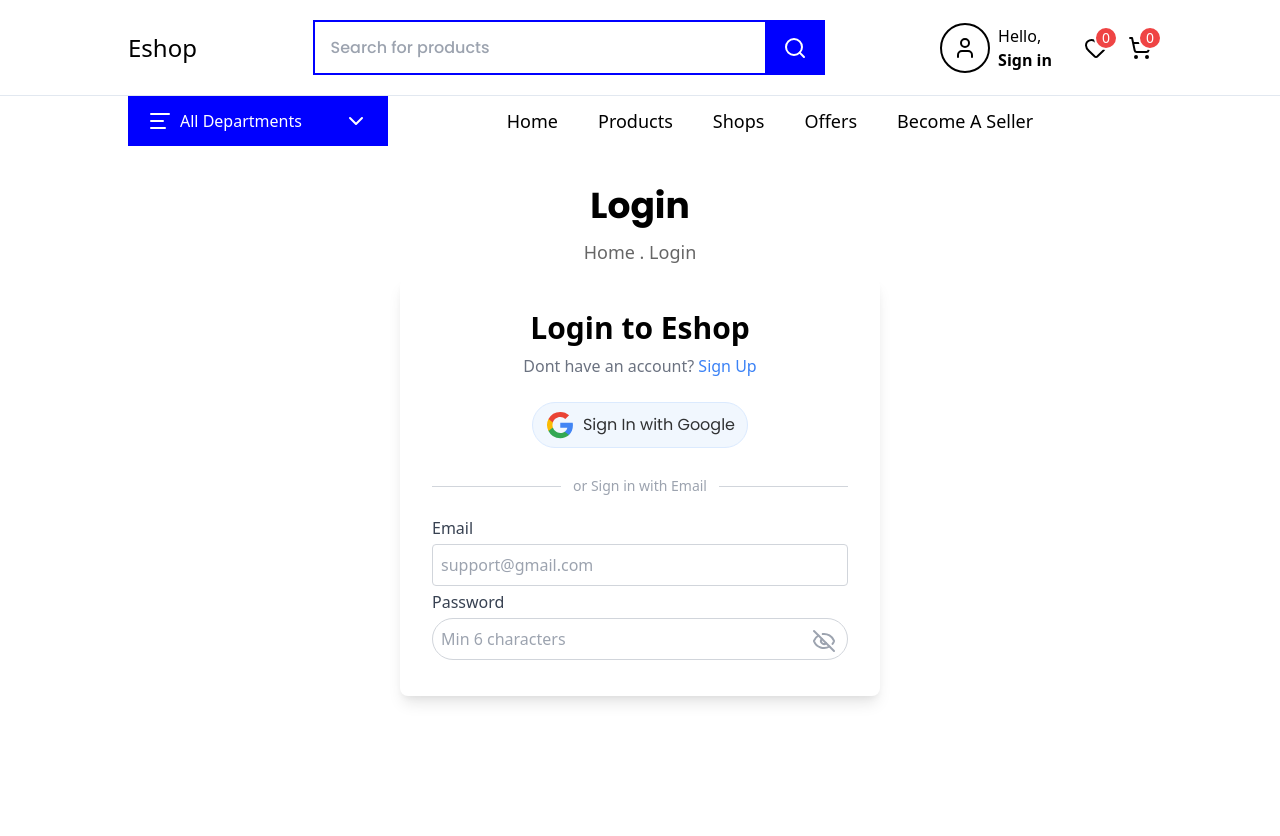
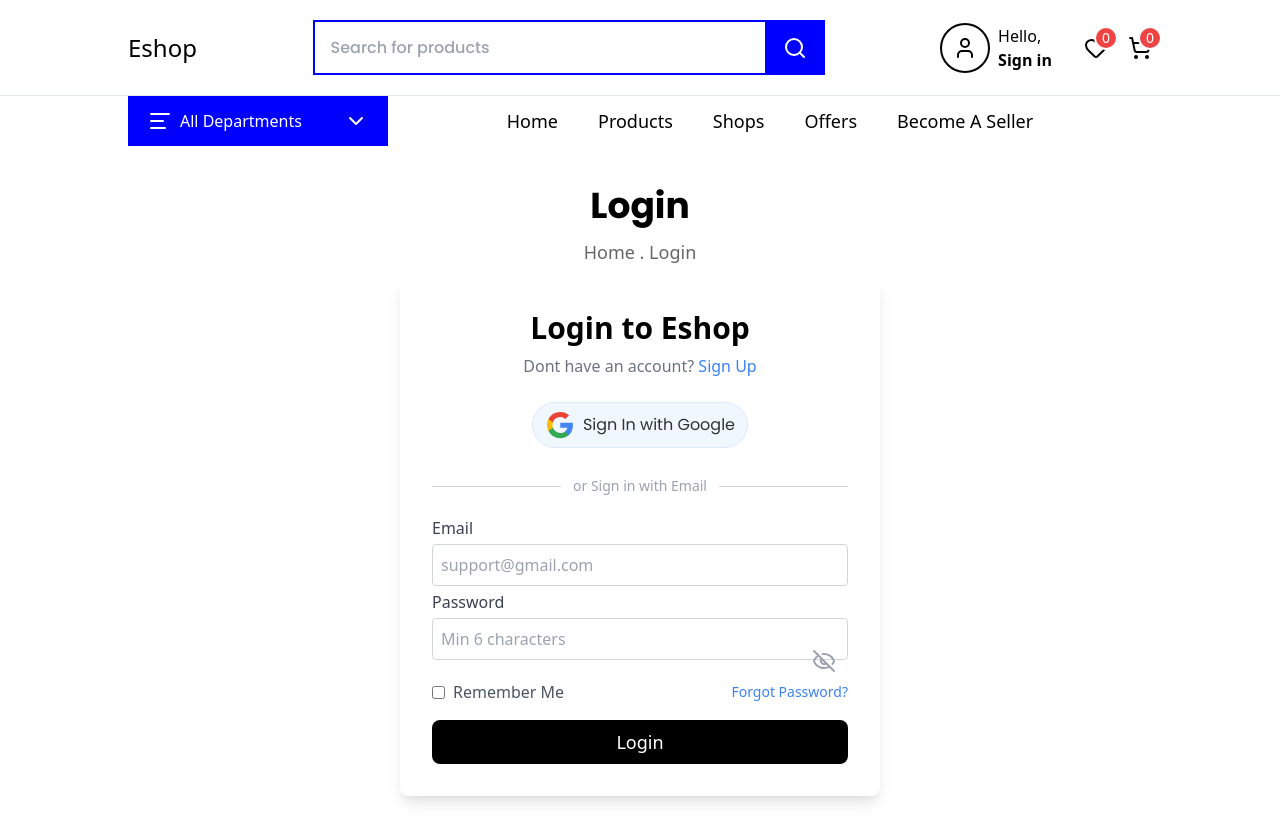
Before and after one commit to AntonKuzmenko05/multi-vendor_E-Commerce, a Next.js app in the folder apps/user-ui/: page /login in a window 1280 px wide. Built offline with nearby package versions, Linux system fonts and the light colour scheme.

Commit message:
Login page is done

```diff
--- a/apps/user-ui/src/app/(routes)/login/page.tsx
+++ b/apps/user-ui/src/app/(routes)/login/page.tsx
@@ -78,7 +78,7 @@
                             <div className="relative">
                                 <input type={passwordVisible ? "text":"password"}
                                        placeholder="Min 6 characters"
-                                       className="w-full p-2 border border-gray-300 outline-0 rounded mb-1"
+                                       className="w-full p-2 border border-gray-300 outline-0 !rounded mb-1"
                                        {...register("password", {
                                            required:"Password is required",
                                            minLength:{
@@ -92,9 +92,37 @@
                                 className="absolute inset-y-0 right-3 flex items-center text-gray-400">
                                     {passwordVisible ? <Eye/> : <EyeOff/>}
                                 </button>
+                                {errors.password && (
+                                    <p className="text-red-600 text-sm">
+                                        {String(errors.password.message)}
+                                    </p>
+                                )}
+
+                                <div className="flex justify-between items-center my-4">
+                                    <label className="flex items-center text-gray-600">
+                                        <input
+                                            type="checkbox"
+                                            className="mr-2"
+                                            checked={rememberMe}
+                                            onChange={()=>setRememberMe(!rememberMe)}/>
+                                        Remember Me
+                                    </label>
+                                    <Link href={"/forgot-password"} className="text-blue-500 text-sm">
+                                        Forgot Password?
+                                    </Link>
+                                </div>
                             </div>
 
+                        <button
+                            type="submit"
+                            className="w-full text-lg cursor-pointer bg-black text-white py-2 rounded-lg"
 
+                        >
+                            Login
+                        </button>
+                        {serverError && (
+                            <p className="text-red-500 text-sm mt-2">{serverError}</p>
+                        )}
                     </form>
                 </div>
             </div>
```
